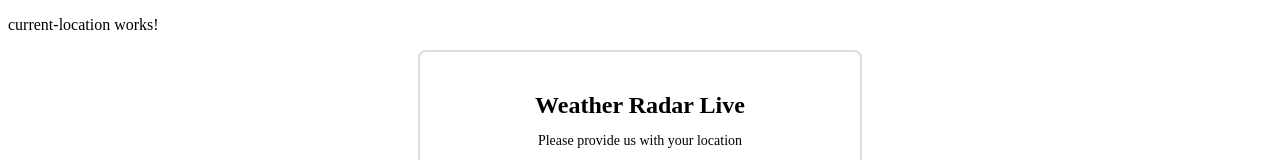
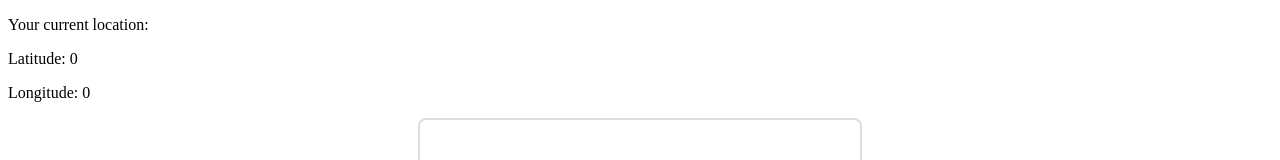
Before and after one commit to DSkiani/Web_Technogies_Assignemnet, an Angular app: page / in a window 1280 px wide. Shown: the top 160 px of the page. Built offline with nearby package versions, Linux system fonts and the light colour scheme; no server answers.

Commit message:
current location - latitude and lonitude

```diff
--- a/src/app/front-page/current-location/current-location.component.html
+++ b/src/app/front-page/current-location/current-location.component.html
@@ -1 +1,8 @@
-<p>current-location works!</p>
+<div *ngIf="latitude !== undefined && longitude !== undefined">
+    <p>Your current location:</p>
+    <p>Latitude: {{ latitude }}</p>
+    <p>Longitude: {{ longitude }}</p>
+</div>
+<div *ngIf="latitude === undefined || longitude === undefined">
+    <p>Unable to retrieve location.</p>
+</div>
--- a/src/app/front-page/current-location/current-location.component.ts
+++ b/src/app/front-page/current-location/current-location.component.ts
@@ -1,10 +1,28 @@
-import { Component } from '@angular/core';
+import { Component, OnInit } from '@angular/core';
 
 @Component({
   selector: 'app-current-location',
   templateUrl: './current-location.component.html',
   styleUrls: ['./current-location.component.scss']
 })
-export class CurrentLocationComponent {
+export class CurrentLocationComponent implements OnInit {
+  latitude: number = 0;
+  longitude: number = 0;
 
+  constructor() { }
+
+  ngOnInit(): void {
+    this.getLocation();
+  }
+
+  getLocation() {
+    if (navigator.geolocation) {
+      navigator.geolocation.getCurrentPosition((position) => {
+        this.latitude = position.coords.latitude;
+        this.longitude = position.coords.longitude;
+      });
+    } else {
+      console.error("Geolocation is not supported by this browser.");
+    }
+  }
 }
```
